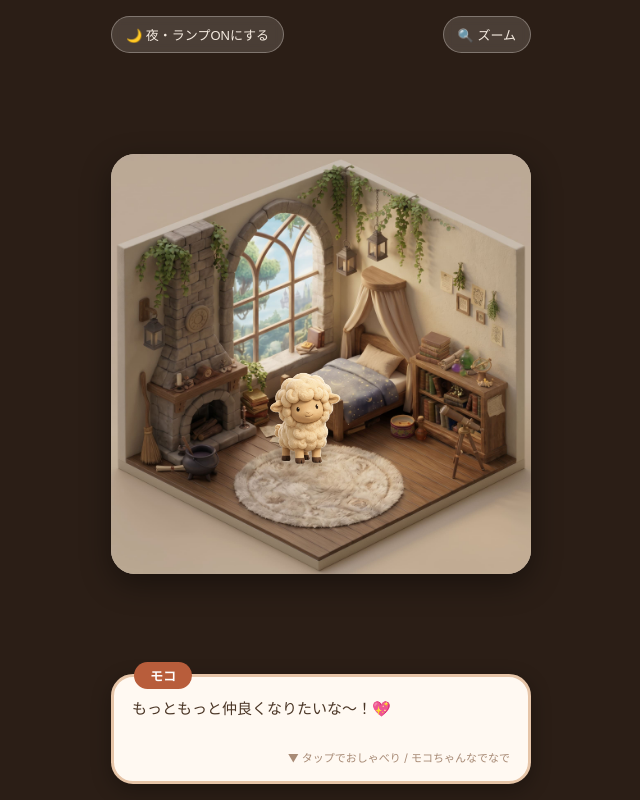
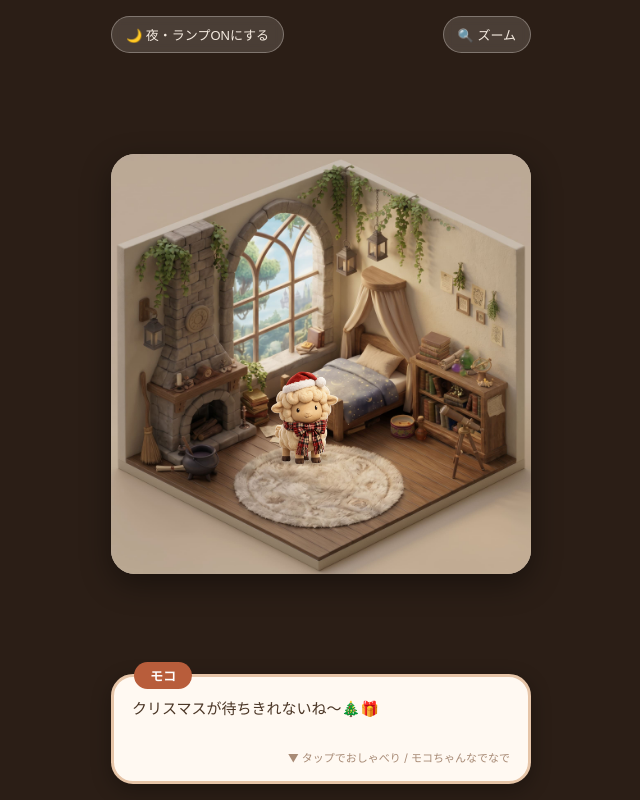
Before and after one commit to hidelolipop/moko-room, a plain HTML site: page index.html in a window 1280 px wide. Both pictures are taken after a click on the element 623 px from the left and 418 px from the top of the page. Shown: the whole page, without its empty margins (319-959 px from the left). Drawn offline with Linux system fonts and the light colour scheme.

Commit message:
Update index.html

```diff
--- a/index.html
+++ b/index.html
@@ -77,7 +77,7 @@
     #img-night {
       opacity: 0;
     }
-    /* モコちゃんの配置とアニメーション */
+    /* モコちゃんの配置（足元接地＆影つき） */
     .moko-wrapper {
       position: absolute;
       left: 46%;
@@ -88,15 +88,28 @@
       z-index: 5;
       transition: filter 0.8s ease;
     }
+    /* ラグに落ちる接地影 */
+    .moko-wrapper::after {
+      content: "";
+      position: absolute;
+      bottom: 2%;
+      left: 50%;
+      transform: translateX(-50%);
+      width: 72%;
+      height: 14%;
+      background: radial-gradient(ellipse at center, rgba(45, 25, 10, 0.45) 0%, rgba(45, 25, 10, 0) 72%);
+      border-radius: 50%;
+      z-index: -1;
+      pointer-events: none;
+    }
     .moko-img {
       width: 100%;
       height: auto;
       display: block;
-      filter: drop-shadow(0 6px 8px rgba(45, 28, 15, 0.35));
-      animation: breathe 3.2s ease-in-out infinite;
       transform-origin: bottom center;
+      animation: breathe 3.4s ease-in-out infinite;
     }
-    /* 夜モードの時はモコちゃんも少し暖色ライトに馴染ませる */
+    /* 夜モード時は暖色ライトに馴染ませる */
     .night-mode .moko-wrapper {
       filter: brightness(0.88) sepia(0.18);
     }
@@ -104,15 +117,16 @@
     .moko-wrapper.happy .moko-img {
       animation: happyJump 0.55s ease;
     }
+    /* 足元は動かさず体だけふんわり呼吸 */
     @keyframes breathe {
-      0%, 100% { transform: scaleY(1) translateY(0); }
-      50% { transform: scaleY(1.03) translateY(-1.5px); }
+      0%, 100% { transform: scale(1, 1); }
+      50% { transform: scale(1.018, 0.985); }
     }
     @keyframes happyJump {
       0% { transform: scale(1, 1) translateY(0); }
-      30% { transform: scale(1.08, 0.92) translateY(2px); }
-      60% { transform: scale(0.95, 1.08) translateY(-10px) rotate(-3deg); }
-      80% { transform: scale(1.03, 0.97) translateY(0) rotate(2deg); }
+      30% { transform: scale(1.07, 0.93) translateY(0); }
+      60% { transform: scale(0.96, 1.06) translateY(-8px) rotate(-2deg); }
+      80% { transform: scale(1.02, 0.98) translateY(0) rotate(1.5deg); }
       100% { transform: scale(1, 1) translateY(0) rotate(0); }
     }
     /* ハートエフェクト */
@@ -178,14 +192,14 @@
       <img src="room_night.jpg" alt="夜の部屋" class="room-img" id="img-night">
 
       <div class="moko-wrapper" id="moko" onclick="petMoko()">
-        <img src="moko_default.png" alt="モコちゃん" class="moko-img">
+        <img src="moko_christmas.png" alt="モコちゃん" class="moko-img" id="moko-img">
       </div>
     </div>
   </div>
 
   <div class="dialog-box" onclick="nextMessage()">
     <div class="name-tag">モコ</div>
-    <div class="message" id="message-text">わぁ〜！ついにぼくのお部屋にお引越しできたよ！<br>ぼくのこと、タップしてなでなでしてみてね🐑💕</div>
+    <div class="message" id="message-text">じゃーん！サンタ帽子とチェックのマフラーにお着替えしたよ🎄✨<br>似合ってるかな？🐑💕</div>
     <div class="hint">▼ タップでおしゃべり / モコちゃんなでなで</div>
   </div>
 
@@ -195,17 +209,17 @@
     let msgIndex = 0;
 
     const messages = [
-      "わぁ〜！ついにぼくのお部屋にお引越しできたよ！<br>ぼくのこと、タップしてなでなでしてみてね🐑💕",
-      "このふかふかの丸いラグ、とっても居心地がいいなぁ〜✨",
-      "夜になったらランプをつけてね！暖炉の前でぽかぽかしたいな🔥",
-      "季節に合わせていろんなお洋服も着てみたいな〜👗🌸"
+      "じゃーん！サンタ帽子とチェックのマフラーにお着替えしたよ🎄✨<br>似合ってるかな？🐑💕",
+      "冬のお部屋は暖炉の火がとっても暖かくて大好き〜🔥",
+      "夜モードにすると、クリスマス気分がもっと高まるよ🌙🎁",
+      "ぼくのこと、タップしてなでなでしてみてね🐑💖"
     ];
 
     const petMessages = [
-      "めぇ〜💕 なでなで嬉しいなっ！",
-      "えへへ、もふもふでしょ〜？🐑✨",
-      "もっともっと仲良くなりたいな〜！💖",
-      "くすぐったいよ〜！でも大好きっ🌟"
+      "めぇ〜💕 サンタ帽、褒めてくれて嬉しいなっ！",
+      "えへへ、マフラーあったかいよ〜🧣✨",
+      "クリスマスが待ちきれないね〜🎄🎁",
+      "なでなで大好きっ！もふもふでしょ〜？🐑💖"
     ];
 
     function toggleTime() {
@@ -230,17 +244,15 @@
     function petMoko() {
       const moko = document.getElementById('moko');
       moko.classList.remove('happy');
-      void moko.offsetWidth; // アニメーション再再生のおまじない
+      void moko.offsetWidth;
       moko.classList.add('happy');
 
-      // ハートを浮かべる
       const heart = document.createElement('div');
       heart.className = 'heart';
-      heart.textContent = '💕';
+      heart.textContent = '🎄';
       moko.appendChild(heart);
       setTimeout(() => heart.remove(), 1000);
 
-      // セリフ変更
       const randomPetMsg = petMessages[Math.floor(Math.random() * petMessages.length)];
       document.getElementById('message-text').innerHTML = randomPetMsg;
     }
```
